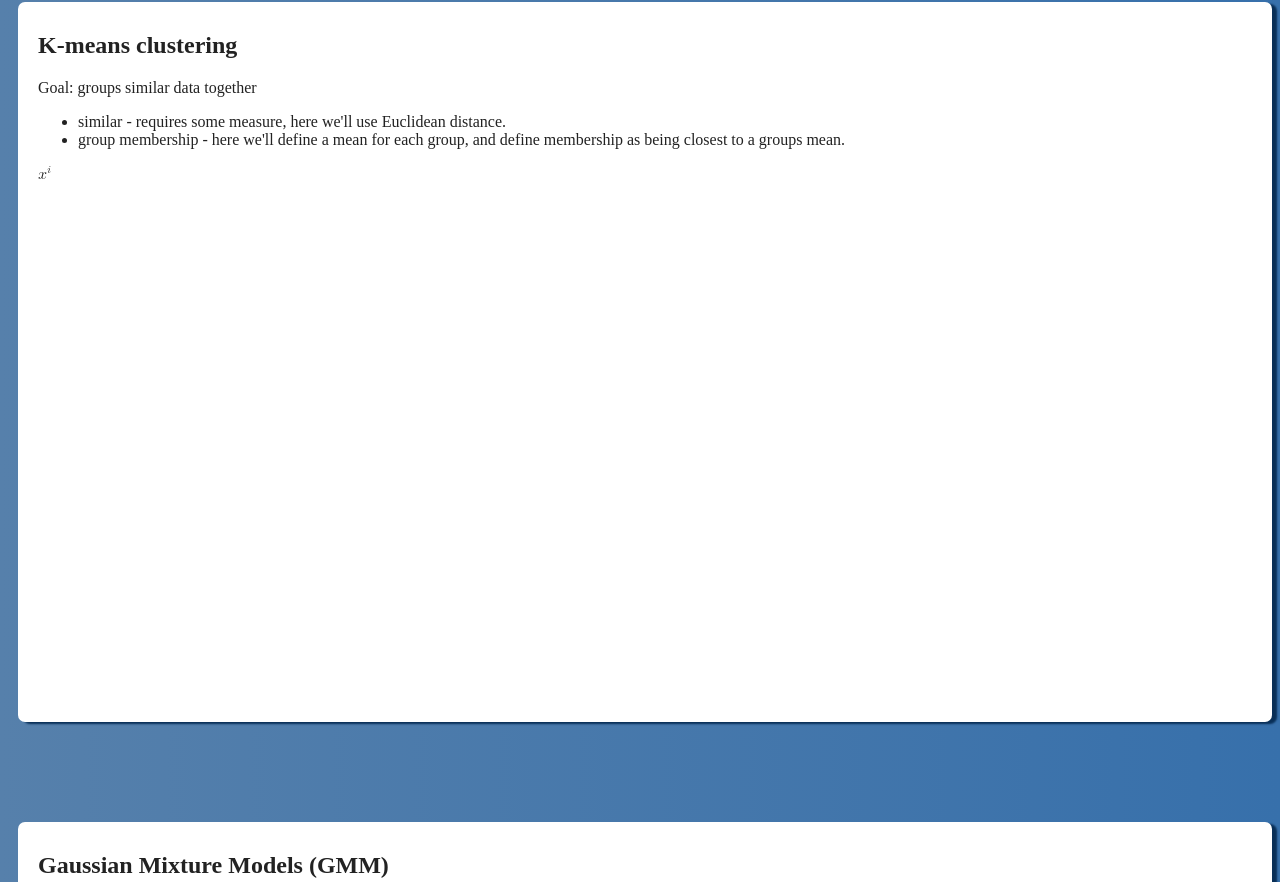
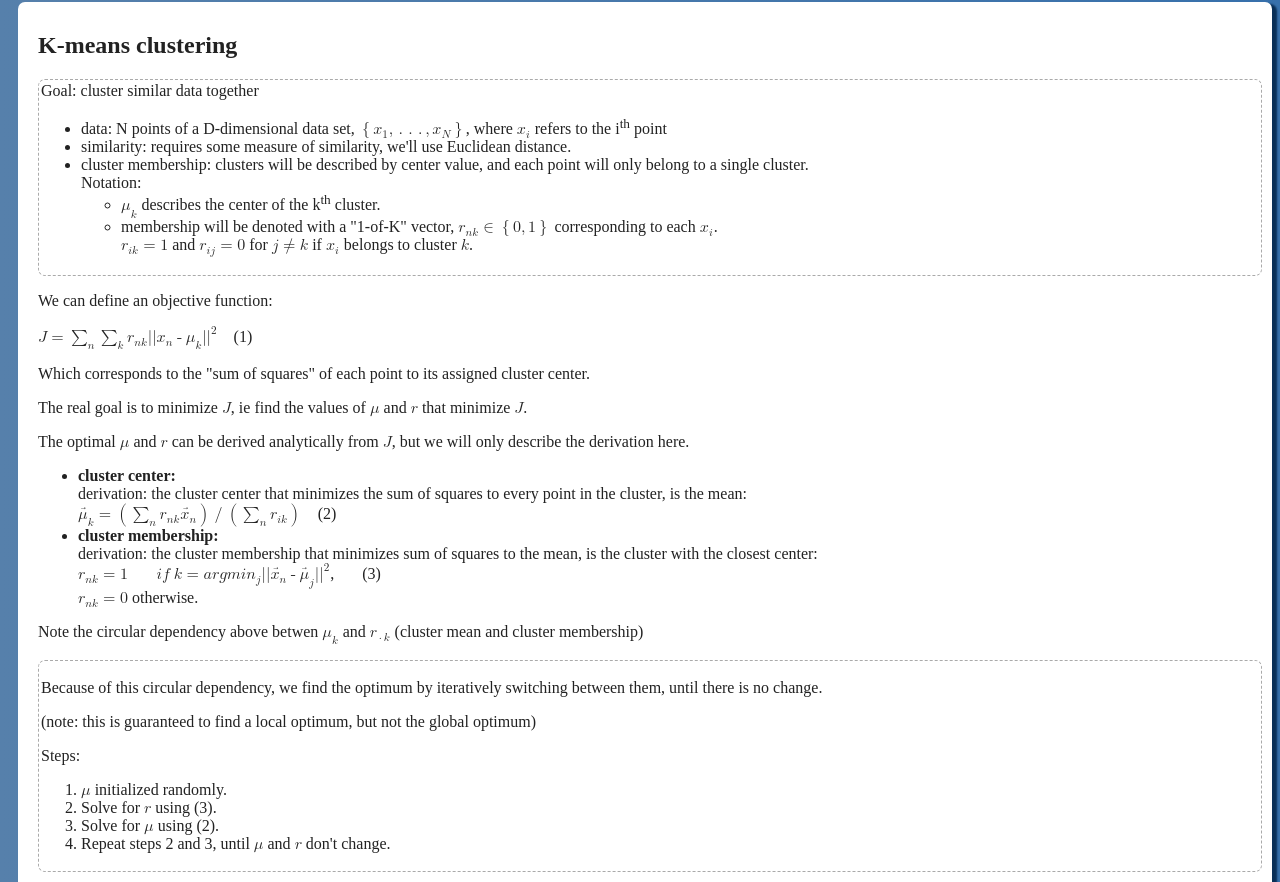
Before and after one commit to daniel-perry/vbgmm, a plain HTML site: page index.html in a window 1280 px wide. Shown: the part 838-1720 px from the top of the page. Drawn offline with Linux system fonts and the light colour scheme.

Commit message:
most of kmeans verbage in

```diff
--- a/index.html
+++ b/index.html
@@ -40,7 +40,7 @@
 <div align="center" id="title" name="title" class="section">
 	<h1 style="padding-top: 100px;">Gaussian Mixture Models using Variational Bayes</h1>
 	<h3>by Daniel Perry</h3>
-	<h2>Presentation URL</h2>
+	<h4 style="padding-top: 100px;">presentation url:</h4>
 	  	<p>
 		 		to follow along: <a href="http://www.cs.utah.edu/~dperry/class/seminar/vbgmm">www.cs.utah.edu/~dperry/class/seminar/vbgmm</a>
 			</p>
@@ -53,15 +53,58 @@
 <div id="kmeans" name="kmeans" class="section">
 	<h2>K-means clustering</h2>
 
-	Goal: groups similar data together
+	<div id="kmeans_def" class="subsection">
+	Goal: cluster similar data together
 	<ul>
-	<li> similar - requires some measure, here we'll use Euclidean distance.</li>
-	<li> group membership - here we'll define a mean for each group, and define membership as being closest to a groups mean. </li>
+  <li> data: N points of a D-dimensional data set, $\{x_1,...,x_N\}$, where $x_i$ refers to the i<sup>th</sup> point</li>
+	<li> similarity: requires some measure of similarity, we'll use Euclidean distance.</li>
+	<li> cluster membership: clusters will be described by center value, and each point will only belong to a single cluster. <br>
+  	Notation:
+		<ul>
+		<li>$\mu_k$ describes the center of the k<sup>th</sup> cluster.</li>
+		<li>membership will be denoted with a "1-of-K" vector, $r_{nk} \in \{0,1\}$ corresponding to each $x_i$.<br>$r_{ik} = 1$ and $r_{ij} = 0$ for $j\nek$ if $x_{i}$ belongs to cluster $k$.
+    </li>
+<!-- TODO: add visual of this? -->
+	  </ul>
+  </li>
 	</ul>
+  </div>
 
-	<p>
-	$x^i$
-	</p>
+  <div id="kmeans_objective" class="subsection">
+
+  <p>We can define an objective function:</p>
+  <p>$J = \sum_n\sum_k r_{nk}||x_n-\mu_k||^2$ &nbsp;&nbsp;&nbsp;(1)</p>
+  <p>Which corresponds to the "sum of squares" of each point to its assigned cluster center.</p>
+
+	<p> The real goal is to minimize $J$, ie find the values of $\mu$ and $r$ that minimize $J$.</p>
+
+	<p> The optimal $\mu$ and $r$ can be derived analytically from $J$, but we will only describe the derivation here.</p>
+
+  <ul>
+  <li><b>cluster center:</b><br>
+  derivation: the cluster center that minimizes the sum of squares to every point in the cluster, is the mean:<br>
+  $\vec{\mu_k} = (\sum_nr_{nk}\vec{x_n})/(\sum_nr_{ik})$ &nbsp;&nbsp;&nbsp;(2)
+  </li>
+  <li><b>cluster membership:</b><br>
+  derivation: the cluster membership that minimizes sum of squares to the mean, is the cluster with the closest center: <br>
+  $r_{nk} = 1 &nbsp;&nbsp;if $ $k=arg min_j ||\vec{x_n} - \vec{\mu_j}||^2$, &nbsp;&nbsp;&nbsp;&nbsp;&nbsp;&nbsp;(3)<br>$r_{nk} = 0$ otherwise.
+  </li>
+  </ul>
+
+	<p>Note the circular dependency above betwen $\mu_k$ and $r_{\cdot k}$ (cluster mean and cluster membership)</p>
+  </div>
+
+  <div id="kmeans_steps" class="subsection">
+	<p>Because of this circular dependency, we find the optimum by iteratively switching between them, until there is no change.</p>
+  <p>(note: this is guaranteed to find a local optimum, but not the global optimum)</p>
+  Steps:
+  <ol>
+  <li> $\mu$ initialized randomly. </li>
+	<li> Solve for $r$ using (3). </li>
+  <li> Solve for $\mu$ using (2). </li>
+  <li> Repeat steps 2 and 3, until $\mu$ and $r$ don't change. </li>
+  </ol>
+  </div>
 
 	<canvas id="kmeans_example1" width="500" height="500">
 	</canvas>
--- a/style.css
+++ b/style.css
@@ -1,3 +1,27 @@
+////////////////////////////////////
+// The MIT License
+//
+// Copyright (c) 2012 Daniel Perry.
+//
+// Permission is hereby granted, free of charge, to any person obtaining a
+// copy of this software and associated documentation files (the "Software"),
+// to deal in the Software without restriction, including without limitation
+// the rights to use, copy, modify, merge, publish, distribute, sublicense,
+// and/or sell copies of the Software, and to permit persons to whom the
+// Software is furnished to do so, subject to the following conditions:
+//
+// The above copyright notice and this permission notice shall be included
+// in all copies or substantial portions of the Software.
+//
+// THE SOFTWARE IS PROVIDED "AS IS", WITHOUT WARRANTY OF ANY KIND, EXPRESS
+// OR IMPLIED, INCLUDING BUT NOT LIMITED TO THE WARRANTIES OF MERCHANTABILITY,
+// FITNESS FOR A PARTICULAR PURPOSE AND NONINFRINGEMENT. IN NO EVENT SHALL
+// THE AUTHORS OR COPYRIGHT HOLDERS BE LIABLE FOR ANY CLAIM, DAMAGES OR OTHER
+// LIABILITY, WHETHER IN AN ACTION OF CONTRACT, TORT OR OTHERWISE, ARISING
+// FROM, OUT OF OR IN CONNECTION WITH THE SOFTWARE OR THE USE OR OTHER
+// DEALINGS IN THE SOFTWARE.
+////////////////////////////////////////
+
 
 //http://colorschemedesigner.com/#3A31TvfgMw0w0
 
@@ -23,3 +47,9 @@ body {
 .section a:link {color: #BF6030;}
 .section a:visited {color: #A68000;}
 .section a:hover {color: #A68000;}
+
+.subsection:nth-child(even) {
+	border: 1px dashed #aaa;
+	border-radius: 7px;
+	padding: 2px;
+}
```
Also changed, not shown: 1 other file.
